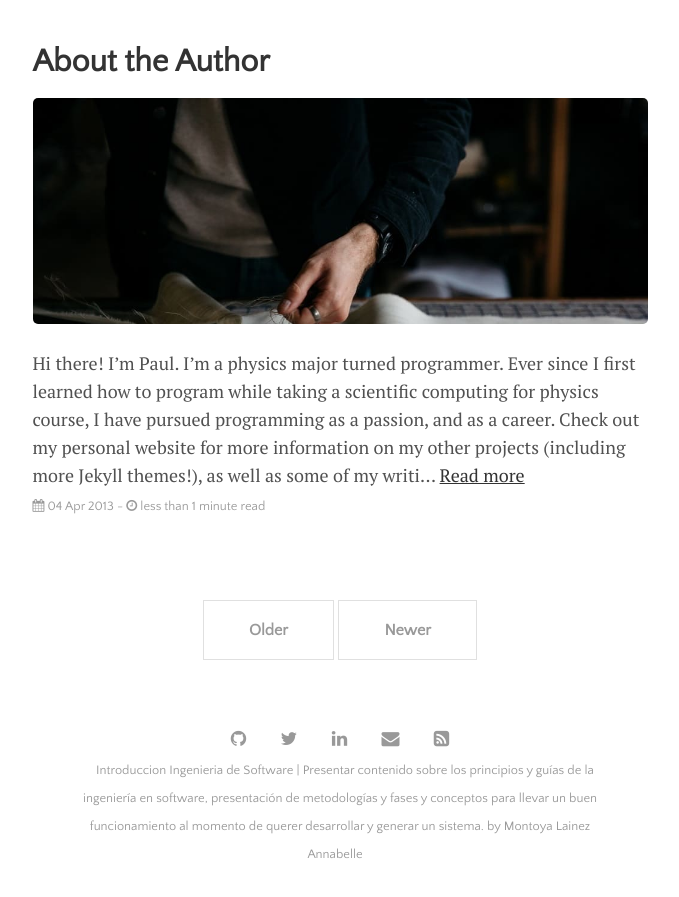
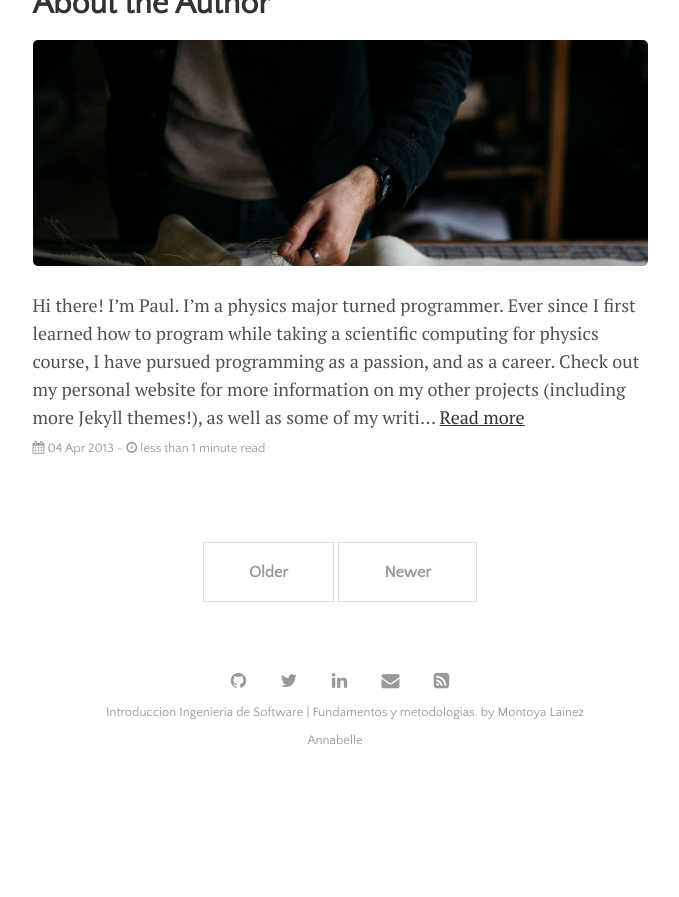
Before and after one commit to Anna-Montoya2020/Ingenieria-de-Software-Proyecto, a Jekyll site: the page built from index.html, in a window 1280 px wide and 900 px high, scrolled down 2414 px. Shown: the top 897 px of the window, without its empty margins (300-979 px from the left). Built offline with Jekyll 4.4.1, drawn with Linux system fonts in a browser that asks for light colours; the list of posts is cut into pages by our own code; after the commit the page ends 3200 px from its top, so only the background shows below that; some of the changed text lies outside the part shown.

Commit message:
modificacion
modificacion

```diff
--- a/_config.yml
+++ b/_config.yml
@@ -21,7 +21,7 @@ plugins:             [jekyll-paginate, jekyll-sitemap, jekyll-feed, jekyll-seo-t
 
 # Customise atom feed settings (this is where Jekyll-Feed gets configuration information)
 title:		           'Introduccion Ingenieria de Software'
-description:	       'Presentar contenido sobre los principios y guías de la ingeniería en software, presentación de metodologías y fases y conceptos para llevar un buen funcionamiento al momento de querer desarrollar y generar un sistema.'
+description:	       'Fundamentos y metodologias.'
 author:              'Montoya Lainez Annabelle'
 
 # RSS 2.0 can be used instead of Atom by uncommenting following two lines
```
Also changed, not shown: README.md.
